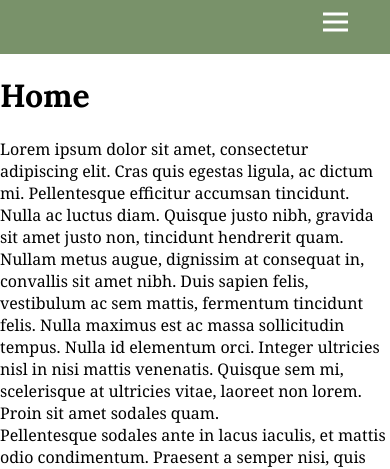
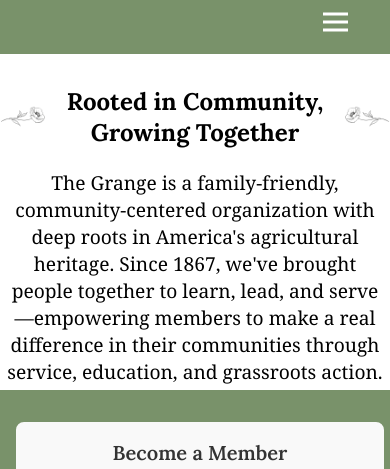
Before and after one commit to lilyyassemi/humboldt_grange_501_website, a React (Create React App) app in the folder humboldtgrange/: page / in a window 390 px wide. Shown: the part 360-829 px from the top of the page. Built offline with nearby package versions, Linux system fonts and the light colour scheme.

Commit message:
Added floral accents to the homepage

```diff
--- a/humboldtgrange/src/components/Navbar.css
+++ b/humboldtgrange/src/components/Navbar.css
@@ -50,6 +50,7 @@
   padding: 4px 8px;
   transition: color 0.3s ease;
   cursor: pointer;
+  font-size: 1.2rem;
 }
 
 .nav-links a:hover::after,
--- a/humboldtgrange/src/index.css
+++ b/humboldtgrange/src/index.css
@@ -19,3 +19,54 @@
 p {
   font-family: var(--font-body);
 }
+
+.p1 {
+  font-size: 1.7rem;
+}
+
+.homepage-floral-welcome h1 {
+  text-align: center;
+  padding-left: 25px;
+  padding-right: 25px;
+  font-size: 2.5rem;
+}
+
+.homepage-floral-welcome {
+  display: flex;
+  align-items: top;
+  justify-content: center;
+  gap: 1rem;
+  margin-top: 1rem;
+}
+
+.floral-accent {
+  width: 120px;
+  height: auto;
+}
+
+.homepage-welcome-text p {
+  text-align: center;
+  margin: 5px;
+}
+
+@media screen and (max-width: 768px) {
+  .p1 {
+    font-size: 1.2rem;
+  }
+
+  .homepage-floral-welcome h1 {
+    font-size: 1.5rem;
+    padding: 0px;
+  }
+
+  .floral-accent {
+    height: 45px;
+    width: auto;
+  }
+
+  .homepage-floral-welcome {
+    gap: 0.5rem;
+    align-items: center;
+  }
+
+}
--- a/humboldtgrange/src/pages/Home.jsx
+++ b/humboldtgrange/src/pages/Home.jsx
@@ -1,29 +1,19 @@
 export function Home () {
     return (
         <>
-            <h1>Home</h1>
-            <p>
-            Lorem ipsum dolor sit amet, consectetur adipiscing elit. Cras quis egestas ligula, ac dictum mi. Pellentesque efficitur accumsan tincidunt. Nulla ac luctus diam. Quisque justo nibh, gravida sit amet justo non, tincidunt hendrerit quam. Nullam metus augue, dignissim at consequat in, convallis sit amet nibh. Duis sapien felis, vestibulum ac sem mattis, fermentum tincidunt felis. Nulla maximus est ac massa sollicitudin tempus. Nulla id elementum orci. Integer ultricies nisl in nisi mattis venenatis. Quisque sem mi, scelerisque at ultricies vitae, laoreet non lorem. Proin sit amet sodales quam.
-<br/>
-Pellentesque sodales ante in lacus iaculis, et mattis odio condimentum. Praesent a semper nisi, quis fringilla felis. Phasellus finibus ante eu nulla consequat, efficitur rutrum mi pulvinar. Morbi ultrices nibh augue, sed consequat lacus vestibulum eu. Etiam vitae commodo dui, non fringilla purus. Sed malesuada pretium odio, id lobortis urna cursus a. Pellentesque a venenatis diam, sed sollicitudin velit. Sed a diam neque. Phasellus non sagittis lacus. Nulla odio odio, semper sed suscipit et, commodo a mi. Fusce id tellus eget nibh molestie tempor nec sed risus. Nullam nec sollicitudin velit, sed interdum ante. Nunc quis porttitor magna. Fusce et ante sit amet tellus aliquam dapibus.
-<br/>
-Vestibulum feugiat ultrices libero, ut vehicula lacus ullamcorper eget. Quisque ultrices enim quis metus bibendum finibus. Proin lobortis auctor odio rutrum suscipit. Nulla sollicitudin eu sem vitae sagittis. Curabitur tempus, dolor eu ullamcorper mollis, nisl magna porta massa, vitae iaculis turpis felis non quam. Quisque orci mi, condimentum condimentum ligula eget, tincidunt efficitur quam. Nunc dictum nisi quis mi aliquet blandit. Suspendisse quis erat nulla. Quisque viverra ligula quis metus ornare vulputate. Nunc non nisi sed lacus imperdiet interdum. Praesent convallis interdum dui, et fringilla dui sagittis a. In euismod ultrices placerat. Quisque gravida, libero non maximus rhoncus, metus ligula euismod diam, eget molestie velit metus et metus. Sed mauris justo, feugiat sed sagittis id, euismod a dui. Nam efficitur, enim mollis hendrerit dapibus, odio nibh sollicitudin sapien, pretium dignissim dui odio in augue. Ut vel fermentum leo, sed tempus mauris.
-<br/>
-Nullam in mauris eu turpis consequat tempor eu vitae ipsum. Maecenas non felis non justo pulvinar elementum vel et lectus. Pellentesque dolor neque, semper tincidunt dapibus vel, consequat ut risus. Nam vel diam vitae orci condimentum cursus ac vitae erat. Sed nec ex sed lorem pulvinar convallis. Curabitur lobortis condimentum volutpat. Curabitur finibus tellus nibh, at sagittis mauris facilisis ac. Fusce fermentum pretium quam, ut euismod felis porta quis. Duis turpis nisi, tristique pulvinar malesuada ut, convallis et nisi. Vivamus dapibus diam vitae interdum viverra. Curabitur eu felis dui. Donec venenatis vel purus vitae pretium.
-<br/>
-Vestibulum a dignissim quam, vel posuere nisl. Maecenas nec nulla aliquam, eleifend dui faucibus, porta dolor. Proin consectetur scelerisque egestas. Ut non aliquet ex. Proin viverra sollicitudin luctus. In tincidunt ante eu elit lacinia consequat. Nullam euismod consequat sapien, et ultricies arcu posuere ut. Maecenas
-            </p>
-            <p>
-            Lorem ipsum dolor sit amet, consectetur adipiscing elit. Cras quis egestas ligula, ac dictum mi. Pellentesque efficitur accumsan tincidunt. Nulla ac luctus diam. Quisque justo nibh, gravida sit amet justo non, tincidunt hendrerit quam. Nullam metus augue, dignissim at consequat in, convallis sit amet nibh. Duis sapien felis, vestibulum ac sem mattis, fermentum tincidunt felis. Nulla maximus est ac massa sollicitudin tempus. Nulla id elementum orci. Integer ultricies nisl in nisi mattis venenatis. Quisque sem mi, scelerisque at ultricies vitae, laoreet non lorem. Proin sit amet sodales quam.
-<br/>
-Pellentesque sodales ante in lacus iaculis, et mattis odio condimentum. Praesent a semper nisi, quis fringilla felis. Phasellus finibus ante eu nulla consequat, efficitur rutrum mi pulvinar. Morbi ultrices nibh augue, sed consequat lacus vestibulum eu. Etiam vitae commodo dui, non fringilla purus. Sed malesuada pretium odio, id lobortis urna cursus a. Pellentesque a venenatis diam, sed sollicitudin velit. Sed a diam neque. Phasellus non sagittis lacus. Nulla odio odio, semper sed suscipit et, commodo a mi. Fusce id tellus eget nibh molestie tempor nec sed risus. Nullam nec sollicitudin velit, sed interdum ante. Nunc quis porttitor magna. Fusce et ante sit amet tellus aliquam dapibus.
-<br/>
-Vestibulum feugiat ultrices libero, ut vehicula lacus ullamcorper eget. Quisque ultrices enim quis metus bibendum finibus. Proin lobortis auctor odio rutrum suscipit. Nulla sollicitudin eu sem vitae sagittis. Curabitur tempus, dolor eu ullamcorper mollis, nisl magna porta massa, vitae iaculis turpis felis non quam. Quisque orci mi, condimentum condimentum ligula eget, tincidunt efficitur quam. Nunc dictum nisi quis mi aliquet blandit. Suspendisse quis erat nulla. Quisque viverra ligula quis metus ornare vulputate. Nunc non nisi sed lacus imperdiet interdum. Praesent convallis interdum dui, et fringilla dui sagittis a. In euismod ultrices placerat. Quisque gravida, libero non maximus rhoncus, metus ligula euismod diam, eget molestie velit metus et metus. Sed mauris justo, feugiat sed sagittis id, euismod a dui. Nam efficitur, enim mollis hendrerit dapibus, odio nibh sollicitudin sapien, pretium dignissim dui odio in augue. Ut vel fermentum leo, sed tempus mauris.
-<br/>
-Nullam in mauris eu turpis consequat tempor eu vitae ipsum. Maecenas non felis non justo pulvinar elementum vel et lectus. Pellentesque dolor neque, semper tincidunt dapibus vel, consequat ut risus. Nam vel diam vitae orci condimentum cursus ac vitae erat. Sed nec ex sed lorem pulvinar convallis. Curabitur lobortis condimentum volutpat. Curabitur finibus tellus nibh, at sagittis mauris facilisis ac. Fusce fermentum pretium quam, ut euismod felis porta quis. Duis turpis nisi, tristique pulvinar malesuada ut, convallis et nisi. Vivamus dapibus diam vitae interdum viverra. Curabitur eu felis dui. Donec venenatis vel purus vitae pretium.
-<br/>
-Vestibulum a dignissim quam, vel posuere nisl. Maecenas nec nulla aliquam, eleifend dui faucibus, porta dolor. Proin consectetur scelerisque egestas. Ut non aliquet ex. Proin viverra sollicitudin luctus. In tincidunt ante eu elit lacinia consequat. Nullam euismod consequat sapien, et ultricies arcu posuere ut. Maecenas
-            </p>
+
+            <div className="homepage-floral-welcome">
+                <img src="./images/homepage_floral_accent_left.png" alt="Left floral accent" className="floral-accent left" />
+                <h1 className="body-h1">Rooted in Community, Growing Together</h1>
+                <img src="./images/homepage_floral_accent_right.png" alt="Right floral accent" className="floral-accent right" />
+            </div>
+
+            <div className="homepage-welcome-text">
+                <p className="p1">The Grange is a family-friendly, community-centered organization with deep roots in America's
+                    agricultural heritage. Since 1867, we've brought people together to learn, lead, and serve—empowering
+                    members to make a real difference in their communities through service, education, and grassroots action.
+                </p>
+            </div>
         </>
 
     )
```
Also changed, not shown: humboldtgrange/public/images/homepage_floral_accent_left.png (added), humboldtgrange/public/images/homepage_floral_accent_right.png (added).
